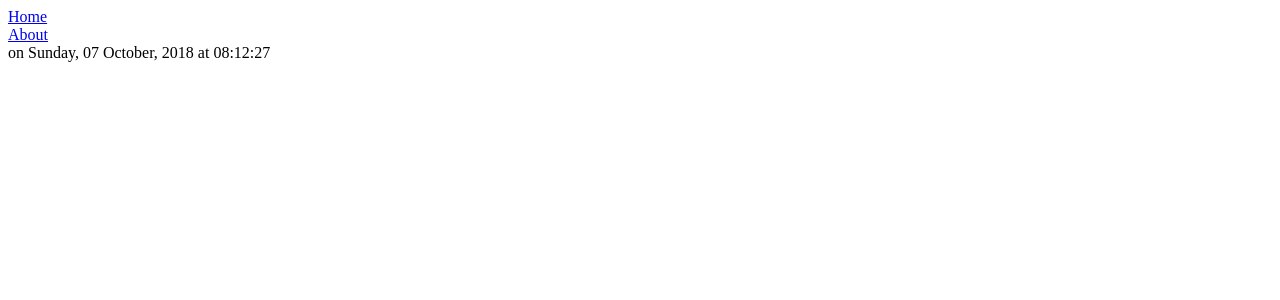
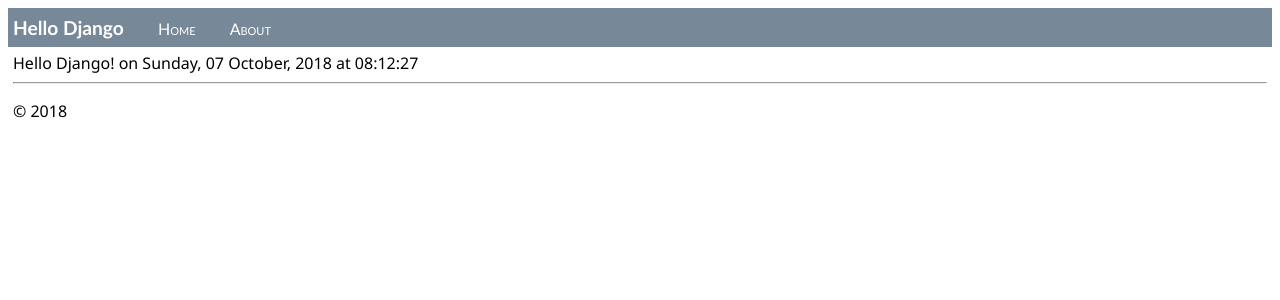
Before and after one commit to brokilham/BlankDjango, a Django app: page / in a window 1280 px wide. Shown: the top 300 px of the page. Run offline with Django 3.2, Linux system fonts and the light colour scheme.

Commit message:
tambah layout page, dan menu

```diff
--- a/BlankDjango/HelloDjangoApp/static/site.css
+++ b/BlankDjango/HelloDjangoApp/static/site.css
@@ -1,4 +1,27 @@
-.message {
+.navbar {
+    background-color: lightslategray;
+    font-size: 1em;
+    font-family: 'Trebuchet MS', 'Lucida Sans Unicode', 'Lucida Grande', 'Lucida Sans', Arial, sans-serif;
+    color: white;
+    padding: 8px 5px 8px 5px;
+}
+
+    .navbar a {
+        text-decoration: none;
+        color: inherit;
+    }
+
+.navbar-brand {
+    font-size: 1.2em;
     font-weight: 600;
-    color: blue;
 }
+
+.navbar-item {
+    font-variant: small-caps;
+    margin-left: 30px;
+}
+
+.body-content {
+    padding: 5px;
+    font-family: 'Segoe UI', Tahoma, Geneva, Verdana, sans-serif;
+}
--- a/BlankDjango/HelloDjangoApp/templates/index.html
+++ b/BlankDjango/HelloDjangoApp/templates/index.html
@@ -1,12 +1,4 @@
-<html>
-    <head>
-        <title>{{ title }}</title>
-        {% load staticfiles %}
-        <link rel="stylesheet" type="text/css" href="{% static 'site.css' %}" />
-    </head>
-    <body>
-        <div><a href="home">Home</a></div>
-        <div><a href="about">About</a></div>
-        {{ content }}
-    </body>
-</html>
+{% extends "layout.html" %}
+{% block content %}
+<span class="message">{{ message }}</span>{{ content }}
+{% endblock %}
--- /dev/null
+++ b/BlankDjango/HelloDjangoApp/templates/layout.html
@@ -0,0 +1,25 @@
+<!DOCTYPE html>
+<html>
+<head>
+    <meta charset="utf-8" />
+    <title>{{ title }}</title>
+    {% load staticfiles %}
+    <link rel="stylesheet" type="text/css" href="{% static 'site.css' %}" />
+</head>
+
+<body>
+    <div class="navbar">
+       <a href="/" class="navbar-brand">Hello Django</a>
+       <a href="{% url 'home' %}" class="navbar-item">Home</a>
+       <a href="{% url 'about' %}" class="navbar-item">About</a>
+    </div>
+
+    <div class="body-content">
+{% block content %}{% endblock %}
+        <hr/>
+        <footer>
+            <p>&copy; 2018</p>
+        </footer>
+    </div>
+</body>
+</html>
```
Also changed, not shown: BlankDjango/HelloDjangoApp/templates/about.html (+4 -11 lines), 1 other file.
